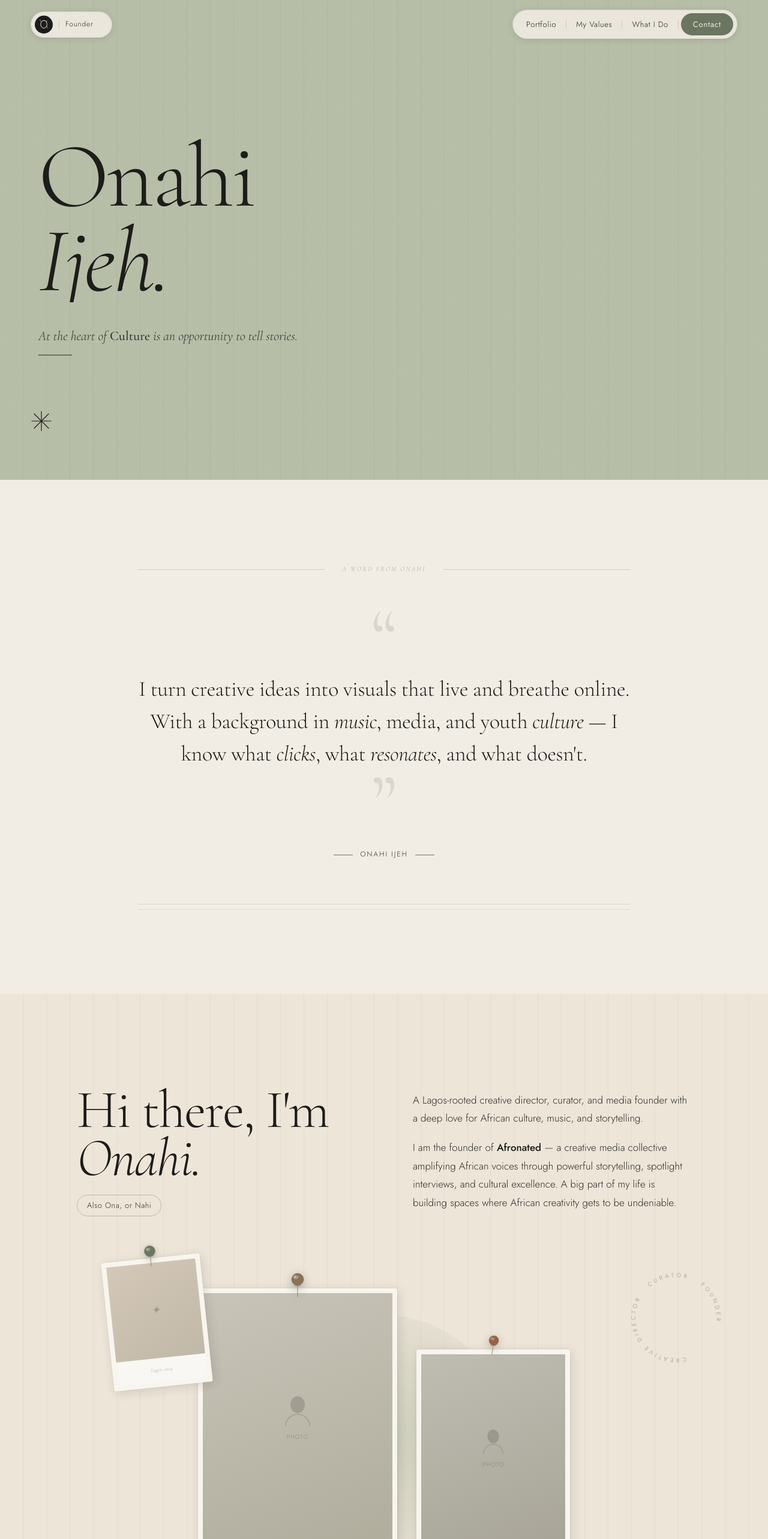
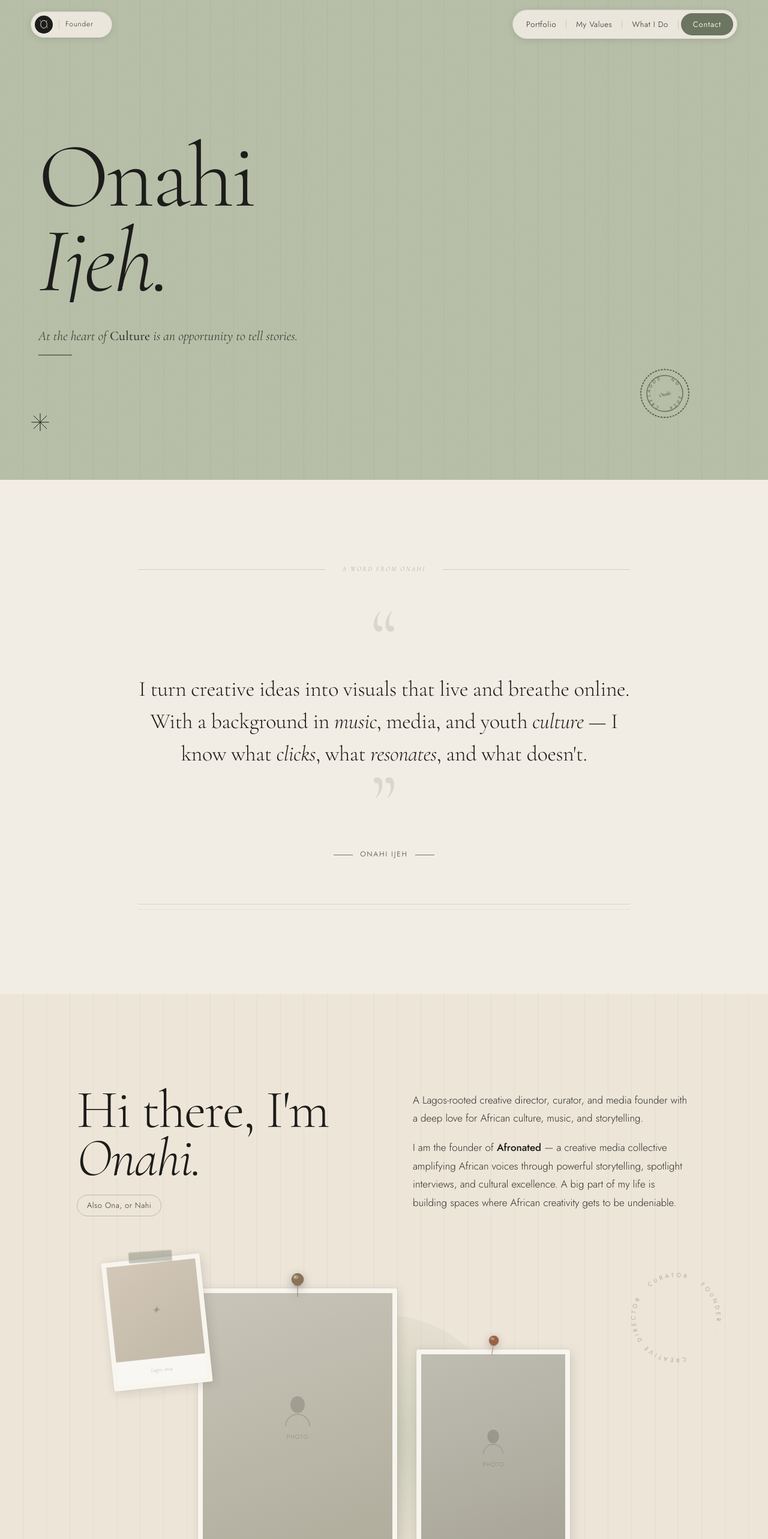
Before and after one commit to iamay0bami/onahi-portfolio, a Next.js app: page / in a window 1280 px wide. Shown: the top 2566 px of the page at 60% size. Built offline with nearby package versions, Linux system fonts and the light colour scheme.

Commit message:
feat: enhance About section with ruled notebook lines and washi tape design elements for improved visual aesthetics

```diff
--- a/src/components/sections/About.tsx
+++ b/src/components/sections/About.tsx
@@ -32,6 +32,38 @@ export default function About() {
         overflow: "hidden",
       }}
     >
+      {/*
+        ─── RULED NOTEBOOK LINES ───
+        A small cluster of 5 horizontal ruled lines — like a torn
+        corner of a notebook page tucked behind the content.
+        Bottom-right. Very quiet at 0.10 opacity.
+        Fits the creative director's studio / notepad aesthetic
+        without being childish — it's a reference to process,
+        ideas-on-paper, drafting.
+      */}
+      <div
+        aria-hidden="true"
+        style={{
+          position: "absolute",
+          bottom: "clamp(28px, 4vw, 52px)",
+          right: "clamp(24px, 4vw, 60px)",
+          zIndex: 2,
+          opacity: 0.10,
+          pointerEvents: "none",
+          transform: "rotate(1.5deg)",
+        }}
+      >
+        <svg width="68" height="40" viewBox="0 0 68 40" fill="none">
+          <line x1="0" y1="8"  x2="68" y2="8"  stroke="var(--charcoal)" strokeWidth="1" />
+          <line x1="0" y1="16" x2="68" y2="16" stroke="var(--charcoal)" strokeWidth="1" />
+          <line x1="0" y1="24" x2="68" y2="24" stroke="var(--charcoal)" strokeWidth="1" />
+          <line x1="0" y1="32" x2="68" y2="32" stroke="var(--charcoal)" strokeWidth="1" />
+          <line x1="0" y1="40" x2="68" y2="40" stroke="var(--charcoal)" strokeWidth="1" />
+          {/* Faint vertical margin line — like a real ruled notebook */}
+          <line x1="10" y1="0" x2="10" y2="40" stroke="var(--terracotta)" strokeWidth="0.7" opacity="0.5" />
+        </svg>
+      </div>
+
       <div className="wrap">
 
         {/* TOP — headline + bio */}
@@ -96,7 +128,7 @@ export default function About() {
           position: "relative",
         }}>
 
-          {/* Green soft circle */}
+          {/* Soft ambient circle */}
           <div style={{
             position: "absolute",
             left: "50%", bottom: "-20px",
@@ -109,7 +141,13 @@ export default function About() {
             animation: "fadeIn 1.3s ease 0.3s both",
           }} aria-hidden="true" />
 
-          {/* Photo 3 — small polaroid with pin */}
+          {/*
+            ─── PHOTO 3 — small polaroid ───
+            Uses a washi tape strip instead of a pin.
+            Variety between the three photos — not every photo
+            needs a pin; mixing methods feels more natural/organic,
+            like a real moodboard assembled over time.
+          */}
           <div
             ref={img3Ref}
             style={{
@@ -121,24 +159,22 @@ export default function About() {
               animation: "fadeIn 1.2s ease 0.5s both",
             }}
           >
-            {/* Board pin — sage green for this small photo */}
-            <div style={{
-              position: "absolute",
-              top: "-22px",
-              left: "50%",
-              transform: "translateX(-50%)",
-              zIndex: 10,
-              filter: "drop-shadow(0 3px 6px rgba(0,0,0,0.25))",
-            }}>
-              <svg width="22" height="36" viewBox="0 0 22 36" fill="none" xmlns="http://www.w3.org/2000/svg">
-                <ellipse cx="11" cy="18" rx="5.5" ry="1.5" fill="rgba(0,0,0,0.15)" />
-                <path d="M 10.5 16 L 10.5 34 Q 11 36 11.5 34 L 11.5 16 Z" fill="#6B7560" opacity="0.8" />
-                <circle cx="11" cy="10" r="9" fill="#6B7560" />
-                <circle cx="11" cy="10" r="9" stroke="rgba(0,0,0,0.18)" strokeWidth="1" fill="none" />
-                <ellipse cx="8.5" cy="7" rx="4" ry="2.8" fill="rgba(255,255,255,0.25)" />
-                <circle cx="7.5" cy="6.5" r="1.2" fill="rgba(255,255,255,0.4)" />
-              </svg>
-            </div>
+            {/* Washi tape — sage tone, slightly diagonal */}
+            <div
+              aria-hidden="true"
+              style={{
+                position: "absolute",
+                top: "-12px",
+                left: "50%",
+                transform: "translateX(-50%) rotate(2deg)",
+                width: "clamp(50px, 7vw, 72px)",
+                height: "18px",
+                background: "rgba(107,117,96,0.38)",
+                borderRadius: "2px",
+                zIndex: 10,
+                boxShadow: "inset 0 1px 0 rgba(255,255,255,0.25), 0 1px 3px rgba(0,0,0,0.08)",
+              }}
+            />
 
             <div className="photo-frame" style={{
               width: "clamp(100px, 13vw, 165px)",
@@ -161,9 +197,9 @@ export default function About() {
             </div>
           </div>
 
-          {/* Photo 1 — larger, tilted left, with pin */}
+          {/* PHOTO 1 — large, tilted left, gold board pin */}
           <div style={{ position: "relative", zIndex: 2 }}>
-            {/* Gold board pin on main photo */}
+            {/* Gold board pin */}
             <div style={{
               position: "absolute",
               top: "-26px",
@@ -208,7 +244,7 @@ export default function About() {
             </div>
           </div>
 
-          {/* Photo 2 — smaller, tilted right, with terracotta pin */}
+          {/* PHOTO 2 — smaller, tilted right, terracotta pin */}
           <div style={{ position: "relative", zIndex: 3 }}>
             {/* Terracotta pin */}
             <div style={{
@@ -272,38 +308,6 @@ export default function About() {
         </svg>
       </div>
 
-      {/*
-        ─── SUBTLE DOODLE: Small wavy underline scribble ───
-        Placed bottom-right of the section, very faint.
-        Like a notebook margin doodle — editorial, not childish.
-      */}
-      <div style={{
-        position: "absolute",
-        bottom: "clamp(30px, 5vw, 56px)",
-        right: "clamp(80px, 12vw, 160px)",
-        zIndex: 4,
-        opacity: 0.18,
-        pointerEvents: "none",
-      }} aria-hidden="true">
-        <svg width="72" height="22" viewBox="0 0 72 22" fill="none">
-          <path
-            d="M 2 14 C 10 8, 18 20, 26 14 C 34 8, 42 20, 50 14 C 58 8, 66 18, 70 14"
-            stroke="var(--charcoal)"
-            strokeWidth="1.4"
-            strokeLinecap="round"
-            fill="none"
-          />
-          <path
-            d="M 8 18 C 16 12, 24 24, 32 18 C 40 12, 48 24, 56 18 C 62 13, 67 20, 70 18"
-            stroke="var(--charcoal)"
-            strokeWidth="0.8"
-            strokeLinecap="round"
-            fill="none"
-            opacity="0.5"
-          />
-        </svg>
-      </div>
-
       <style jsx>{`
         @media (max-width: 768px) {
           .about-top { grid-template-columns: 1fr !important; }
--- a/src/components/sections/Hero.tsx
+++ b/src/components/sections/Hero.tsx
@@ -89,62 +89,116 @@ export default function Hero() {
           </div>
         </div>
 
-        {/* RIGHT — Bold polaroid frame with realistic board pin */}
+        {/* RIGHT — Polaroid frame with board pin + crop marks */}
+        <div
+          style={{
+            flexShrink: 0,
+            position: "relative",
+          }}
+          className="hero-photo-wrap"
+        >
+          {/*
+            ─── CROP MARKS on polaroid corners ───
+            Four L-shaped corner brackets — the kind printed on
+            physical photo sheets and editorial layouts. They sit
+            just outside the photo frame, referencing the art direction
+            / photography production world. Ultra-subtle at 0.12 opacity.
+          */}
+          {/* Top-left crop mark */}
+          <svg
+            aria-hidden="true"
+            width="18" height="18"
+            viewBox="0 0 18 18"
+            fill="none"
+            style={{
+              position: "absolute",
+              top: "-10px", left: "-10px",
+              opacity: 0.18, zIndex: 8,
+              animation: "fadeIn 1.4s ease 1.1s both",
+            }}
+          >
+            <path d="M 0 10 L 0 0 L 10 0" stroke="var(--charcoal)" strokeWidth="1" strokeLinecap="round" fill="none" />
+          </svg>
+          {/* Top-right crop mark */}
+          <svg
+            aria-hidden="true"
+            width="18" height="18"
+            viewBox="0 0 18 18"
+            fill="none"
+            style={{
+              position: "absolute",
+              top: "-10px", right: "-10px",
+              opacity: 0.18, zIndex: 8,
+              animation: "fadeIn 1.4s ease 1.1s both",
+            }}
+          >
+            <path d="M 8 0 L 18 0 L 18 10" stroke="var(--charcoal)" strokeWidth="1" strokeLinecap="round" fill="none" />
+          </svg>
+          {/* Bottom-left crop mark */}
+          <svg
+            aria-hidden="true"
+            width="18" height="18"
+            viewBox="0 0 18 18"
+            fill="none"
+            style={{
+              position: "absolute",
+              bottom: "-10px", left: "-10px",
+              opacity: 0.18, zIndex: 8,
+              animation: "fadeIn 1.4s ease 1.1s both",
+            }}
+          >
+            <path d="M 0 8 L 0 18 L 10 18" stroke="var(--charcoal)" strokeWidth="1" strokeLinecap="round" fill="none" />
+          </svg>
+          {/* Bottom-right crop mark */}
+          <svg
+            aria-hidden="true"
+            width="18" height="18"
+            viewBox="0 0 18 18"
+            fill="none"
+            style={{
+              position: "absolute",
+              bottom: "-10px", right: "-10px",
+              opacity: 0.18, zIndex: 8,
+              animation: "fadeIn 1.4s ease 1.1s both",
+            }}
+          >
+            <path d="M 8 18 L 18 18 L 18 8" stroke="var(--charcoal)" strokeWidth="1" strokeLinecap="round" fill="none" />
+          </svg>
+
+          {/*
+            ─── WASHI TAPE strip — top of polaroid ───
+            A semi-transparent, slightly angled tape strip holding
+            the photo to the "board". Warm translucent cream/sage tone.
+            This replaces the board pin on the hero photo — the crop
+            marks already give it that professional art-direction feel,
+            and the washi tape adds the personal/corkboard warmth.
+          */}
+          <div
+            aria-hidden="true"
+            style={{
+              position: "absolute",
+              top: "-14px",
+              left: "50%",
+              transform: "translateX(-50%) rotate(-1.5deg)",
+              width: "clamp(70px, 10vw, 110px)",
+              height: "22px",
+              background: "rgba(184,191,168,0.42)",
+              borderRadius: "2px",
+              zIndex: 9,
+              boxShadow: "inset 0 1px 0 rgba(255,255,255,0.3), 0 1px 3px rgba(0,0,0,0.08)",
+              backdropFilter: "blur(1px)",
+              animation: "fadeIn 1.2s ease 1s both",
+            }}
+          />
+
+          {/* Floating photo */}
           <div
             ref={photoRef}
-          className="hero-photo-wrap"
             style={{
-            flexShrink: 0,
               transform: "rotate(2.5deg) translateX(-16px)",
               animation: "fadeIn 1.1s cubic-bezier(0.22,1,0.36,1) 0.9s both",
-            position: "relative",
             }}
           >
-          {/*
-            ─── REALISTIC BOARD PIN ───
-            A classic push-pin / thumbtack rendered in SVG.
-            The pin sits centered at the top of the polaroid, slightly
-            overlapping it, creating the illusion of it being nailed
-            to the pinstripe board background. It has:
-            - A round colored head with a convex highlight (like real metal/plastic)
-            - A subtle shadow under the head
-            - A short pointed shaft below
-          */}
-          <div style={{
-            position: "absolute",
-            top: "-28px",
-            left: "50%",
-            transform: "translateX(-50%)",
-            zIndex: 10,
-            filter: "drop-shadow(0 4px 8px rgba(0,0,0,0.28))",
-          }}>
-            <svg width="28" height="44" viewBox="0 0 28 44" fill="none" xmlns="http://www.w3.org/2000/svg">
-              {/* Pin shadow on board */}
-              <ellipse cx="14" cy="22" rx="7" ry="2" fill="rgba(0,0,0,0.18)" />
-              {/* Pin shaft */}
-              <path
-                d="M 13.5 20 L 13.5 42 Q 14 44 14.5 42 L 14.5 20 Z"
-                fill="#8A7355"
-                opacity="0.85"
-              />
-              {/* Pin head base — the round disc */}
-              <circle cx="14" cy="12" r="11" fill="#9B5F44" />
-              {/* Pin head rim — slightly darker for depth */}
-              <circle cx="14" cy="12" r="11" stroke="rgba(0,0,0,0.2)" strokeWidth="1" fill="none" />
-              {/* Convex highlight — simulates the dome of a real pin head */}
-              <ellipse
-                cx="11"
-                cy="8"
-                rx="5"
-                ry="3.5"
-                fill="rgba(255,255,255,0.28)"
-                style={{ transform: "rotate(-15deg)", transformOrigin: "11px 8px" }}
-              />
-              {/* Small specular dot */}
-              <circle cx="10" cy="7.5" r="1.5" fill="rgba(255,255,255,0.45)" />
-            </svg>
-          </div>
-
             <div
               className="photo-frame"
               style={{
@@ -191,27 +245,59 @@ export default function Hero() {
             </div>
           </div>
         </div>
+      </div>
 
       {/*
-        ─── SUBTLE HERO DOODLE ───
-        A small hand-drawn-style star/asterisk in the bottom-left corner.
-        Editorial magazines use these as decorative accents.
-        Positioned far from the main content so it doesn't crowd anything.
+        ─── HERO EDITORIAL MARKS ───
+
+        1. Asterisk (bottom-left) — kept, it works.
+        2. Small postmark circle (bottom-right quadrant) — Lagos stamp.
+           Gives the "this is from somewhere real" editorial energy.
       */}
+
+      {/* 1. Asterisk — bottom left */}
       <div style={{
         position: "absolute",
         bottom: "clamp(40px, 7vw, 80px)",
         left: "clamp(20px, 4vw, 56px)",
         zIndex: 3,
-        opacity: 0.35,
+        opacity: 0.28,
         animation: "fadeIn 1.5s ease 1.2s both",
+        pointerEvents: "none",
       }} aria-hidden="true">
-        <svg width="36" height="36" viewBox="0 0 36 36" fill="none">
-          {/* 6-pointed asterisk doodle */}
-          <line x1="18" y1="2" x2="18" y2="34" stroke="var(--charcoal)" strokeWidth="1.2" strokeLinecap="round" />
-          <line x1="2" y1="18" x2="34" y2="18" stroke="var(--charcoal)" strokeWidth="1.2" strokeLinecap="round" />
-          <line x1="6" y1="6" x2="30" y2="30" stroke="var(--charcoal)" strokeWidth="1.2" strokeLinecap="round" />
-          <line x1="30" y1="6" x2="6" y2="30" stroke="var(--charcoal)" strokeWidth="1.2" strokeLinecap="round" />
+        <svg width="32" height="32" viewBox="0 0 36 36" fill="none">
+          <line x1="18" y1="2" x2="18" y2="34" stroke="var(--charcoal)" strokeWidth="1.1" strokeLinecap="round" />
+          <line x1="2" y1="18" x2="34" y2="18" stroke="var(--charcoal)" strokeWidth="1.1" strokeLinecap="round" />
+          <line x1="6" y1="6" x2="30" y2="30" stroke="var(--charcoal)" strokeWidth="1.1" strokeLinecap="round" />
+          <line x1="30" y1="6" x2="6" y2="30" stroke="var(--charcoal)" strokeWidth="1.1" strokeLinecap="round" />
+        </svg>
+      </div>
+
+      {/* 2. Postmark / stamp — bottom right, faint */}
+      <div style={{
+        position: "absolute",
+        bottom: "clamp(60px, 9vw, 100px)",
+        right: "clamp(60px, 10vw, 140px)",
+        zIndex: 3,
+        opacity: 0.11,
+        animation: "fadeIn 1.8s ease 1.4s both",
+        pointerEvents: "none",
+        transform: "rotate(-12deg)",
+      }} aria-hidden="true">
+        <svg width="88" height="88" viewBox="0 0 88 88" fill="none">
+          {/* Outer circle */}
+          <circle cx="44" cy="44" r="40" stroke="var(--charcoal)" strokeWidth="1.2" fill="none" strokeDasharray="3 2" />
+          {/* Inner circle */}
+          <circle cx="44" cy="44" r="30" stroke="var(--charcoal)" strokeWidth="0.8" fill="none" />
+          {/* Text along path */}
+          <defs>
+            <path id="stamp-ring" d="M 44,44 m -24,0 a 24,24 0 1,1 48,0 a 24,24 0 1,1 -48,0" />
+          </defs>
+          <text style={{ fontFamily: "var(--font-sans)", fontSize: "7px", letterSpacing: "3px", fill: "var(--charcoal)" }}>
+            <textPath href="#stamp-ring">LAGOS · NG · 2024 · CREATIVE ·</textPath>
+          </text>
+          {/* Center mark */}
+          <text x="44" y="48" textAnchor="middle" style={{ fontFamily: "var(--font-serif)", fontStyle: "italic", fontSize: "9px", fill: "var(--charcoal)" }}>Onahi</text>
         </svg>
       </div>
 
```
Also changed, not shown: src/app/globals.css (+40 -25 lines), src/components/sections/Afronated.tsx (+59 -23 lines), src/components/sections/CreativeJourney.tsx (+54 -32 lines), src/components/sections/Values.tsx (+48 -30 lines). Lines whose indentation alone changed are shown as unchanged.
